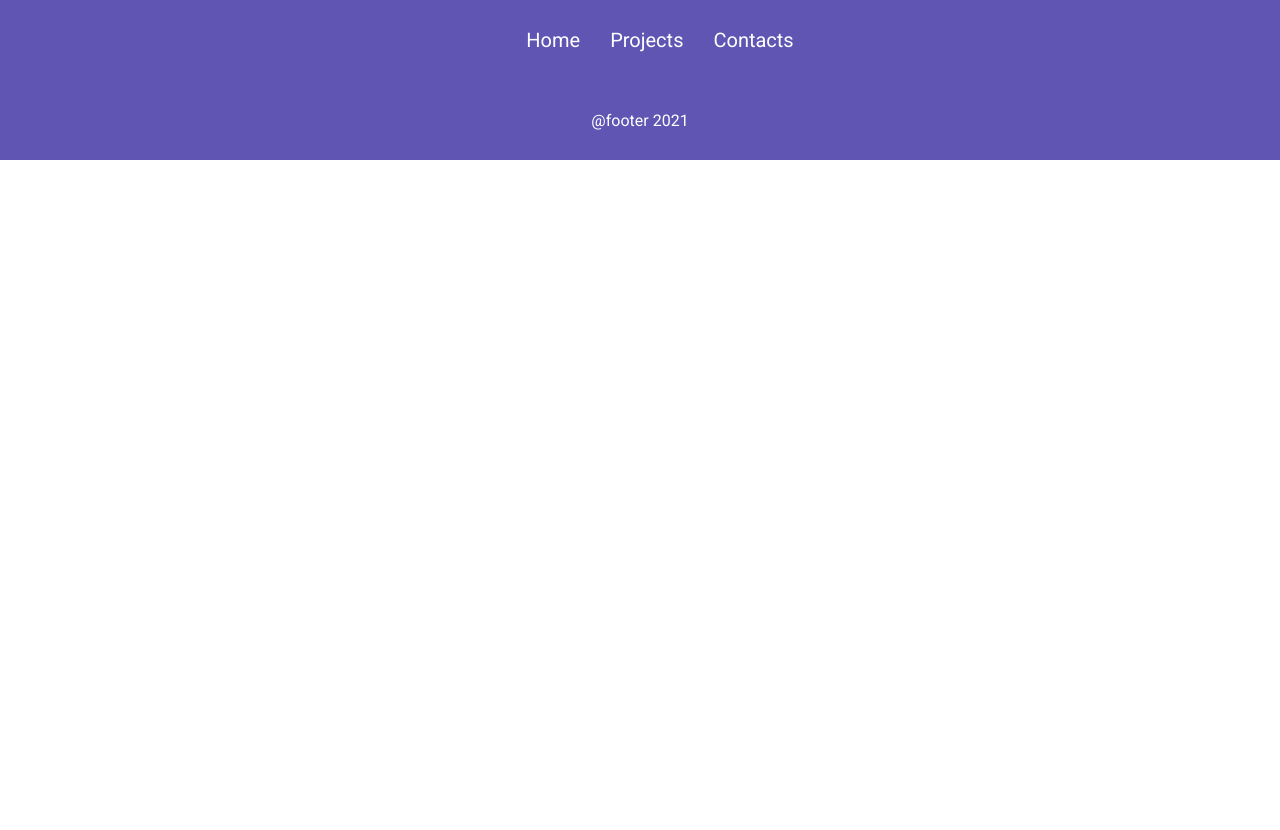
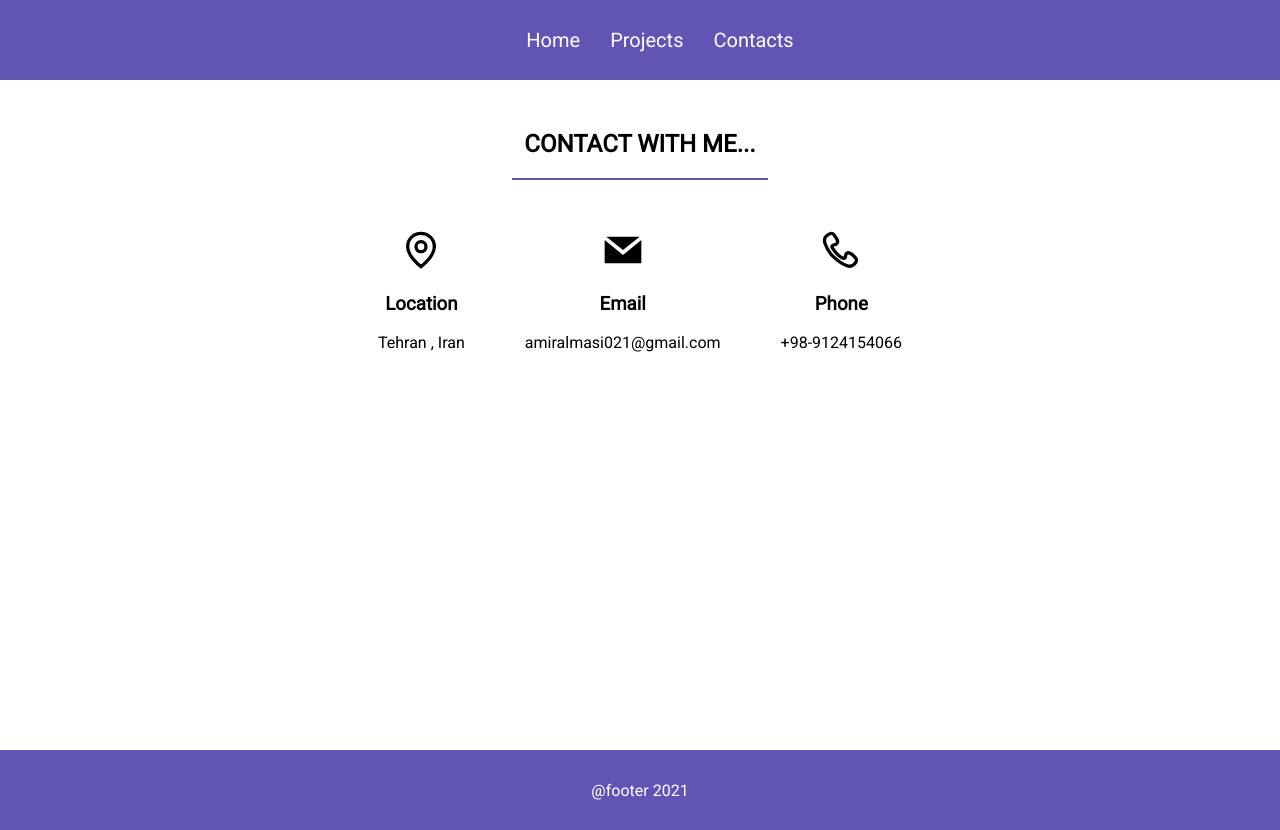
Before and after one commit to itsmahdi62/portfolio, a React (Create React App) app: page /contact in a window 1280 px wide. Before the commit the page ends 800 px from the top, so only its background shows below. Built offline with nearby package versions, Linux system fonts and the light colour scheme.

Commit message:
Add ways to connect

```diff
--- a/src/Component/Contact/Contact.css
+++ /dev/null
@@ -1 +0,0 @@
-/*# sourceMappingURL=Contact.css.map */
--- a/src/Component/Contact/Contact.js
+++ b/src/Component/Contact/Contact.js
@@ -1,6 +1,30 @@
-const Contact = () => {
-    return ( <div>
+ import {GrMail , GrPhone, GrLocation } from "react-icons/gr"
+import "./Contact.scss"
+ const Contact = () => {
+    return ( <div className="contact">
+    <div className="contact-heading">
+        <h2>CONTACT WITH ME...</h2>
+        <div className="bottom-line"></div>
+    </div>
+    <div className="contact-flex">
+            <div>
+                <GrLocation size={40} />
+                <h3>Location</h3>
+                <p>Tehran , Iran</p>
+            </div>
 
+            <div>
+                <GrMail size={ 40} />
+                <h3>Email</h3>
+                <p>amiralmasi021@gmail.com</p>
+            </div>
+
+            <div>
+                <GrPhone size={40} />
+                <h3>Phone</h3>
+                <p>+98-9124154066</p>
+            </div>
+        </div>
     </div>);
 }
 
--- a/src/Component/Contact/Contact.scss
+++ b/src/Component/Contact/Contact.scss
@@ -0,0 +1,27 @@
+.contact{
+    width: 100%;
+    min-height: 80vh;
+    &-heading{
+        text-align: center;
+        display: flex;
+        flex-direction: column;
+        align-items: center;
+        margin: 30px 0;
+        .bottom-line{
+            background: #6155B4;
+            height: 2px ;
+            width: 20% ;
+            margin-bottom: 20px;
+        }
+    }
+    &-flex{
+        display: flex;
+        width: 100%;
+        justify-content: center;
+        text-align: center;
+
+        &>*{
+            margin: 0 30px;
+        }
+    }
+}
--- a/src/Component/Header/Header.js
+++ b/src/Component/Header/Header.js
@@ -7,7 +7,7 @@ const Header = () =>{
            <ul>
             <Link to="/"><li>Home</li></Link>
             <Link to="/projects"><li>Projects</li></Link>
-            <Link to="/contacts"><li>Contacts</li></Link>
+            <Link to="/contact"><li>Contacts</li></Link>
            </ul>
         </div>
     </nav>
```
Also changed, not shown: src/Component/Header/Header.css (deleted, +0 -24 lines), 2 other files (tests, documents, lock files or other folders).
